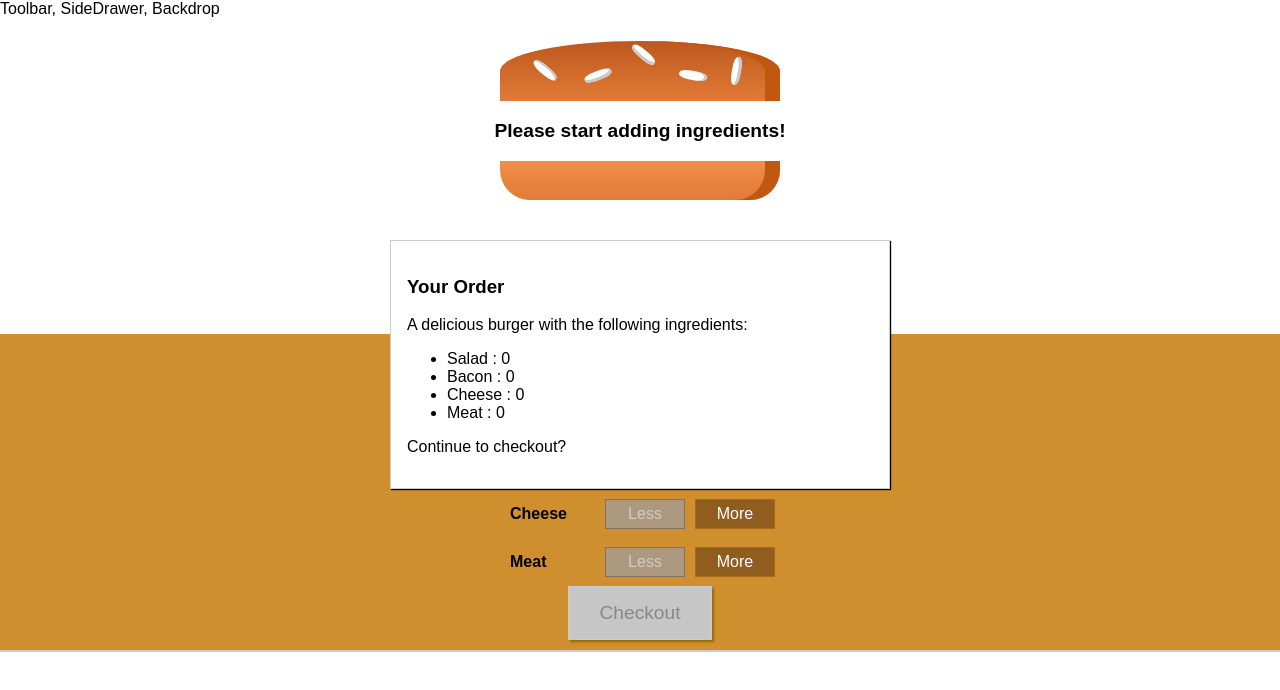
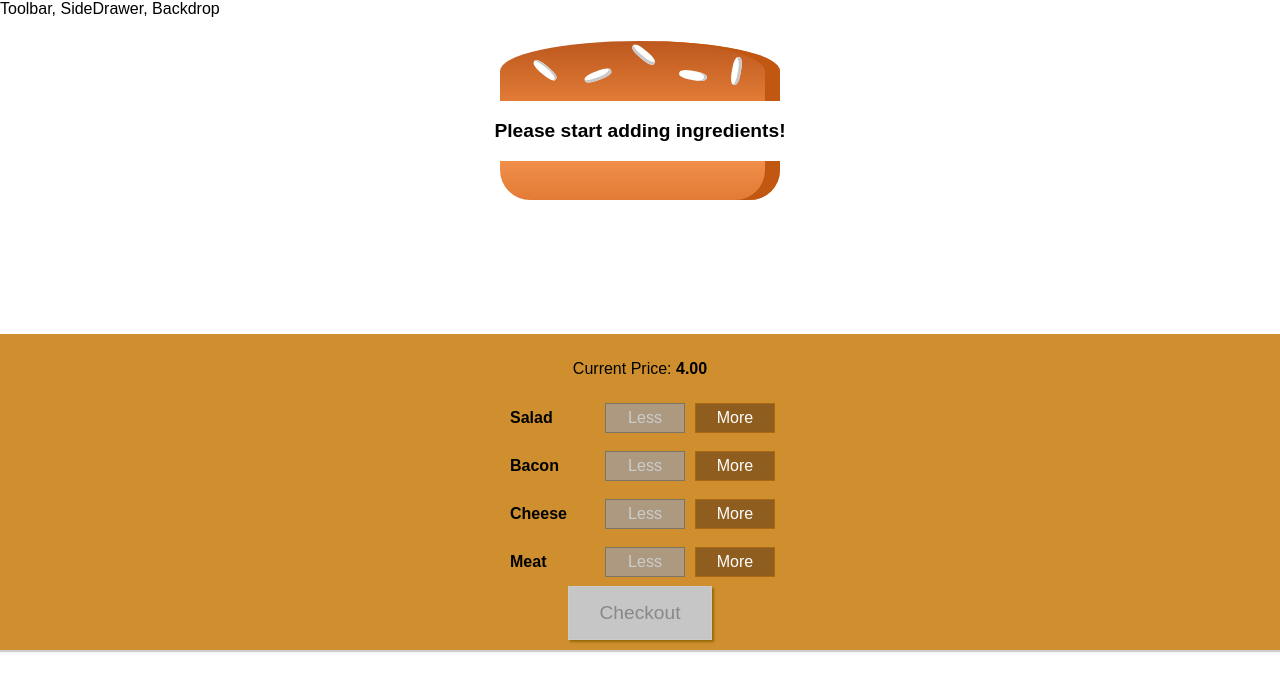
Before and after one commit to aaronsalud/ReactBurgerBuilderApp, a React app: page / in a window 1280 px wide. Shown: the top 690 px of the page. Built offline with nearby package versions, Linux system fonts and the light colour scheme.

Commit message:
Add method to show and hide Modal

```diff
--- a/src/components/UI/Modal/Modal.js
+++ b/src/components/UI/Modal/Modal.js
@@ -3,7 +3,13 @@
 
 
 const modal = (props) => (
-    <div className={classes.Modal}>
+    <div className={classes.Modal}
+        style={
+            {
+                transform: props.show ? 'translateY(0)' : 'translateY(-100vh)',
+                opacity: props.show ? '1' : '0'
+            }
+        }>
         {props.children}
     </div>
 );
```
